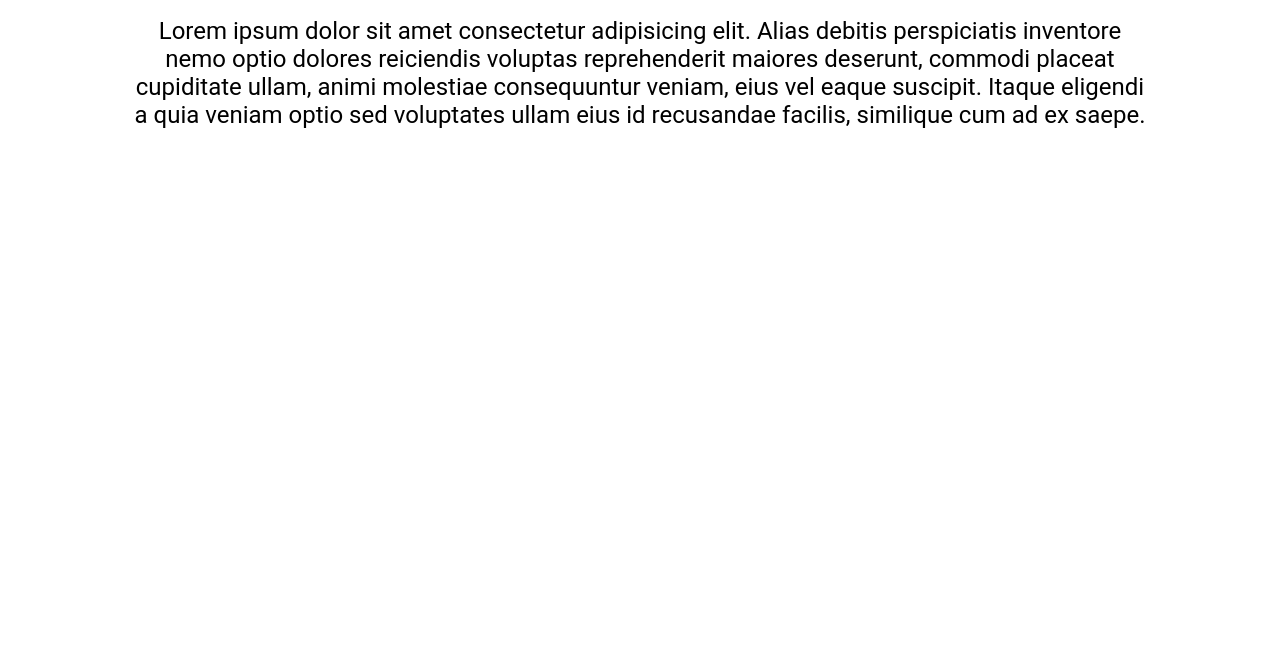
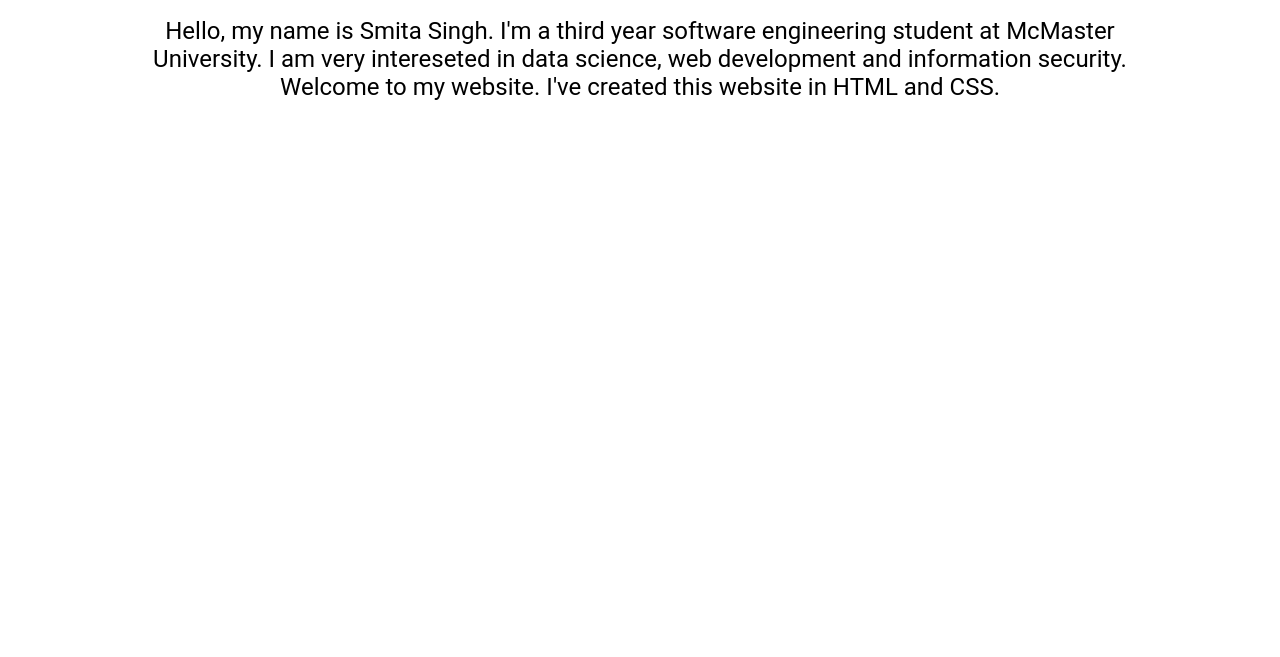
Before and after one commit to smita7/PersonalWebsite, a plain HTML site: page index.html in a window 1280 px wide. Shown: the part 143-800 px from the top of the page. Drawn offline with Linux system fonts and the light colour scheme.

Commit message:
made more changes to about section

```diff
--- a/index.html
+++ b/index.html
@@ -9,7 +9,7 @@
 </head>
 <body>
     <div class = navbar>
-            <a class ="nav-link" href="#about-me-section">About Me </a>
+            <a class ="nav-link" href="#">About Me </a>
             <a class ="nav-link" href="#education-section">Education </a>
             <a class = "nav-link" href="/">Projects </a>
             <a class = "nav-link" href="/">Experience </a>
@@ -18,10 +18,11 @@
     <div class = aboutme>
         <img class = "myimage" src="/images/pictureofme.jpg" alt="Picture of me">
         <h2>About Me</h2>
-        <p class= aboutmetext>Lorem ipsum dolor sit amet consectetur adipisicing elit. Alias debitis perspiciatis
-            inventore nemo optio dolores reiciendis voluptas reprehenderit maiores deserunt, commodi
-            placeat cupiditate ullam, animi molestiae consequuntur veniam, eius vel eaque suscipit.
-            Itaque eligendi a quia veniam optio sed voluptates ullam eius id recusandae facilis, similique cum ad ex saepe.</p>
+        <p class= aboutmetext>Hello, my name is Smita Singh. I'm a third year software engineering student at McMaster University.
+            I am very intereseted in data science, web development and information security. Welcome to my website.
+            I've created this website in HTML
+            and CSS.
+        </p>
 
     </div>
 </section>
```
